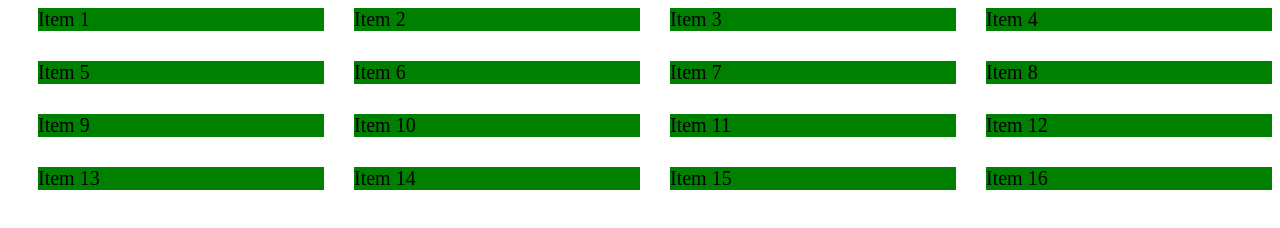
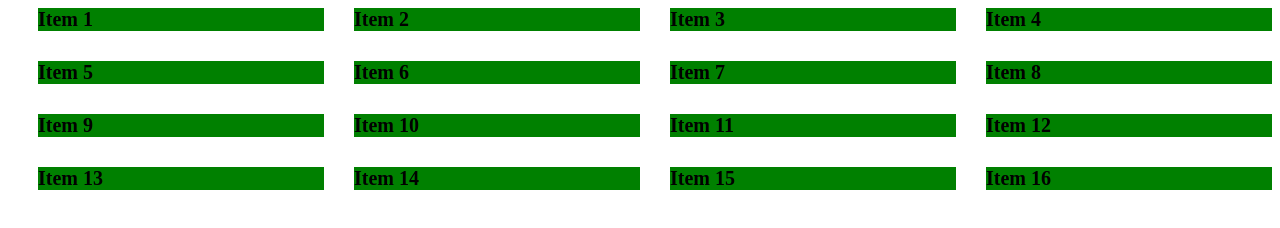
Before and after one commit to PhamNgocSonTech/Sass-Demo, a website: page index2.html in a window 1280 px wide. Drawn offline with Linux system fonts and the light colour scheme.

Commit message:
add: @content, @if, @media in Sass

```diff
--- a/scss/grid.scss
+++ b/scss/grid.scss
@@ -6,16 +6,84 @@
   row-gap: var(--spacing);
 
   .item {
-    background: green;
     width: calc(100% / var(--column) - var(--spacing));
     margin-left: var(--spacing);
   }
 }
 
+@mixin screen($device) {
+  @if $device == tablet {
+    @media (max-width: 991.98px) {
+      @content;
+    }
+  }
+
+  @if $device == mobile {
+    @media (max-width: 575.98px) {
+      @content;
+    }
+  }
+}
+
 .list {
   @include grid(4, 30px);
-  font: {
-    size: 20px;
-    weight: 20px;
+  //  Responsive Tablet
+
+  @include screen(tablet) {
+    --column: 2;
+    --spacing: 20px;
+  }
+
+  //  Responsive Mobile
+  @include screen(mobile) {
+    --column: 1;
+    --spacing: 10px;
+  }
+
+  .item {
+    background: green;
+    font: {
+      size: 20px;
+      weight: 600;
+    }
   }
 }
+
+@mixin position($pos) {
+  @if $pos == top-left {
+    top: 0;
+    left: 0;
+  }
+  @if $pos == top-right {
+    top: 0;
+    right: 0;
+  }
+  @if $pos == bottom-left {
+    bottom: 0;
+    left: 0;
+  }
+  @if $pos == bottom-right {
+    bottom: 0;
+    right: 0;
+  }
+  @if $pos == center {
+    top: 50%;
+    left: 50%;
+    translate: -50% -50%;
+  }
+}
+
+// .container {
+//   position: relative;
+//   height: 400px;
+//   background: #ccc;
+
+//   .item {
+//     @include position(top-right);
+//     // top-left, top-right, bottom-right, bottom-left, center
+//     position: absolute;
+//     width: 100px;
+//     height: 100px;
+//     background: olivedrab;
+//   }
+// }
```
Also changed, not shown: index2.html (+6 -0 lines), assets/css/grid.css, 1 other file.
